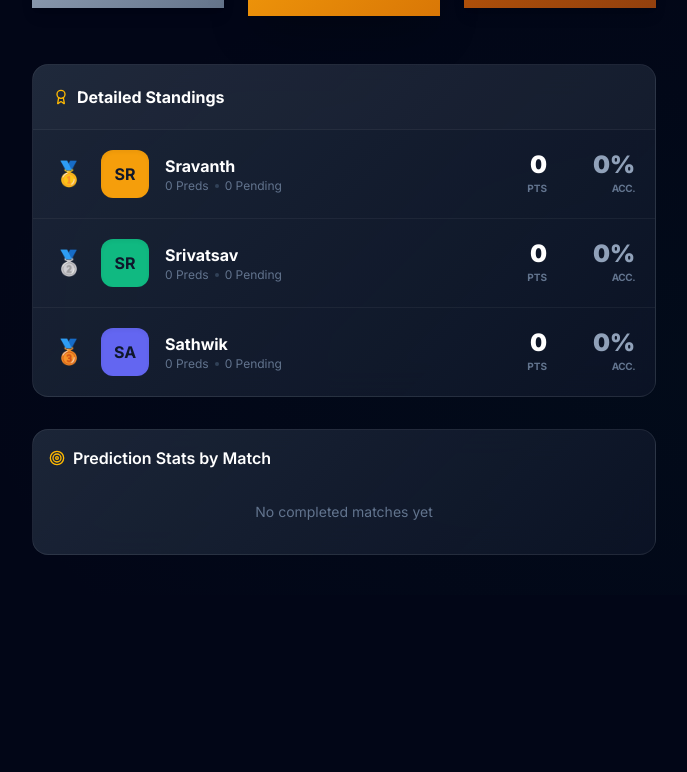
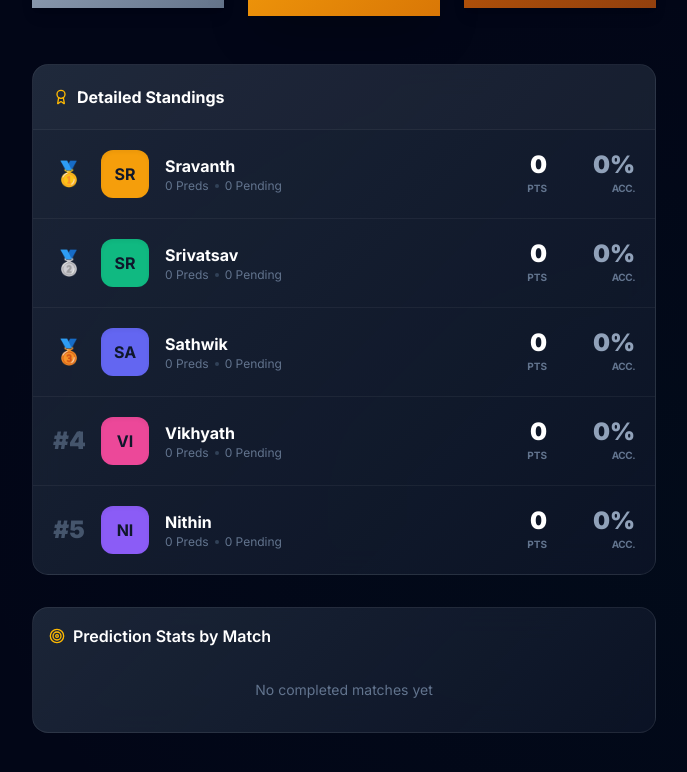
Before and after one commit to sravanthch/IPL-Challenge, a Next.js app: page /leaderboard in a window 1280 px wide. Shown: the part 538-1310 px from the top of the page, without its empty margins (296-983 px from the left). Before the commit the page ends 1133 px from the top, so only its background shows below. Built offline with nearby package versions, Linux system fonts and the light colour scheme; no server answers; the database is empty.

Commit message:
Add new users

```diff
--- a/src/app/history/page.tsx
+++ b/src/app/history/page.tsx
@@ -6,7 +6,7 @@ import { getUserColor, getUserInitials, getTeam, formatMatchDate, formatMatchTim
 import { UserName, TeamCode } from '@/lib/types';
 import { BarChart2, CheckCircle, XCircle, Clock } from 'lucide-react';
 
-const USERS: UserName[] = ['Sravanth', 'Srivatsav', 'Sathwik'];
+const USERS: UserName[] = ['Sravanth', 'Srivatsav', 'Sathwik', 'Vikhyath', 'Nithin'];
 
 function PredBadge({ pred, result }: { pred: TeamCode | null; result?: TeamCode | null }) {
   if (!pred) return <span className="text-slate-600 text-xs">—</span>;
@@ -70,7 +70,10 @@ export default function HistoryPage() {
       ) : (
         <div className="glass-card overflow-hidden">
           {/* Table header */}
-          <div className="grid grid-cols-[auto_1fr_repeat(3,_minmax(0,_1fr))_auto] gap-3 px-4 py-3 border-b border-white/5 bg-slate-900/50">
+          <div
+            className="grid gap-3 px-4 py-3 border-b border-white/5 bg-slate-900/50"
+            style={{ gridTemplateColumns: `auto 1fr repeat(${USERS.length}, minmax(0, 1fr)) auto` }}
+          >
             <div className="text-[10px] text-slate-500 uppercase tracking-wide w-16">Match</div>
             <div className="text-[10px] text-slate-500 uppercase tracking-wide">Teams & Venue</div>
             {USERS.map((u) => (
@@ -94,9 +97,10 @@ export default function HistoryPage() {
               return (
                 <div
                   key={match.id}
-                  className={`grid grid-cols-[auto_1fr_repeat(3,_minmax(0,_1fr))_auto] gap-3 items-center px-4 py-3 hover:bg-white/2 transition-colors ${
+                  className={`grid gap-3 items-center px-4 py-3 hover:bg-white/2 transition-colors ${
                     match.isCompleted ? 'bg-emerald-500/2' : ''
                   }`}
+                  style={{ gridTemplateColumns: `auto 1fr repeat(${USERS.length}, minmax(0, 1fr)) auto` }}
                 >
                   {/* Match # */}
                   <div className="w-16">
--- a/src/app/layout.tsx
+++ b/src/app/layout.tsx
@@ -7,8 +7,8 @@ import Navbar from '@/components/Navbar';
 const inter = Inter({ subsets: ['latin'] });
 
 export const metadata: Metadata = {
-  title: 'IPL 2026 Predictions — Sravanth, Srivatsav & Sathwik',
-  description: 'A friendly IPL 2026 match prediction contest between three friends. Predict match winners, track scores on the leaderboard, and view match history.',
+  title: 'IPL 2026 Predictions — Sravanth, Srivatsav, Sathwik, Vikhyath & Nithin',
+  description: 'A friendly IPL 2026 match prediction contest between five friends. Predict match winners, track scores on the leaderboard, and view match history.',
 };
 
 export default function RootLayout({
--- a/src/app/leaderboard/page.tsx
+++ b/src/app/leaderboard/page.tsx
@@ -6,7 +6,7 @@ import { getUserColor, getUserInitials, getTeam } from '@/lib/utils';
 import { LeaderboardEntry, UserName } from '@/lib/types';
 import { Trophy, Target, TrendingUp, Award } from 'lucide-react';
 
-const USERS: UserName[] = ['Sravanth', 'Srivatsav', 'Sathwik'];
+const USERS: UserName[] = ['Sravanth', 'Srivatsav', 'Sathwik', 'Vikhyath', 'Nithin'];
 
 const rankEmoji = ['🥇', '🥈', '🥉'];
 
@@ -204,7 +204,7 @@ export default function LeaderboardPage() {
                 {winner && (
                   <span className="text-xs text-amber-400 font-medium">{winner} won</span>
                 )}
-                <span className="text-xs text-slate-500">{correct}/3 correct</span>
+                <span className="text-xs text-slate-500">{correct}/{USERS.length} correct</span>
               </div>
             );
           })}
--- a/src/app/page.tsx
+++ b/src/app/page.tsx
@@ -93,7 +93,7 @@ export default function HomePage() {
           </div>
           <h2 className="text-xl font-bold text-white mb-2">Login to Start Predicting</h2>
           <p className="text-slate-400 text-sm mb-6">
-            Join Sravanth, Srivatsav & Sathwik in predicting IPL 2026 match winners!
+            Join Sravanth, Srivatsav, Sathwik, Vikhyath & Nithin in predicting IPL 2026 match winners!
           </p>
           <UserAuthModal />
         </div>
--- a/src/components/MatchCard.tsx
+++ b/src/components/MatchCard.tsx
@@ -13,7 +13,7 @@ interface Props {
   onPredict: (match: MatchWithData) => void;
 }
 
-const USERS: UserName[] = ['Sravanth', 'Srivatsav', 'Sathwik'];
+const USERS: UserName[] = ['Sravanth', 'Srivatsav', 'Sathwik', 'Vikhyath', 'Nithin'];
 
 function PredictionChip({ userName, predicted, result }: {
   userName: UserName;
--- a/src/context/AppContext.tsx
+++ b/src/context/AppContext.tsx
@@ -90,6 +90,8 @@ export function AppProvider({ children }: { children: React.ReactNode }) {
       Sravanth: null,
       Srivatsav: null,
       Sathwik: null,
+      Vikhyath: null,
+      Nithin: null,
     };
     matchPreds.forEach((p) => {
       predsByUser[p.user_name] = p.predicted_winner as TeamCode;
--- a/src/lib/schedule.ts
+++ b/src/lib/schedule.ts
@@ -385,4 +385,4 @@ export const MATCHES: Match[] = [
   },
 ];
 
-export const USERS: string[] = ['Sravanth', 'Srivatsav', 'Sathwik'];
+export const USERS: string[] = ['Sravanth', 'Srivatsav', 'Sathwik', 'Vikhyath', 'Nithin'];
--- a/src/lib/types.ts
+++ b/src/lib/types.ts
@@ -1,4 +1,4 @@
-export type UserName = 'Sravanth' | 'Srivatsav' | 'Sathwik';
+export type UserName = 'Sravanth' | 'Srivatsav' | 'Sathwik' | 'Vikhyath' | 'Nithin';
 
 export type TeamCode = 'CSK' | 'MI' | 'RCB' | 'KKR' | 'RR' | 'GT' | 'PBKS' | 'LSG';
 
--- a/src/lib/utils.ts
+++ b/src/lib/utils.ts
@@ -66,6 +66,8 @@ export function getUserColor(userName: string): string {
     Sravanth: '#F59E0B',
     Srivatsav: '#10B981',
     Sathwik: '#6366F1',
+    Vikhyath: '#EC4899',
+    Nithin: '#8B5CF6',
   };
   return colors[userName] || '#94A3B8';
 }
```
